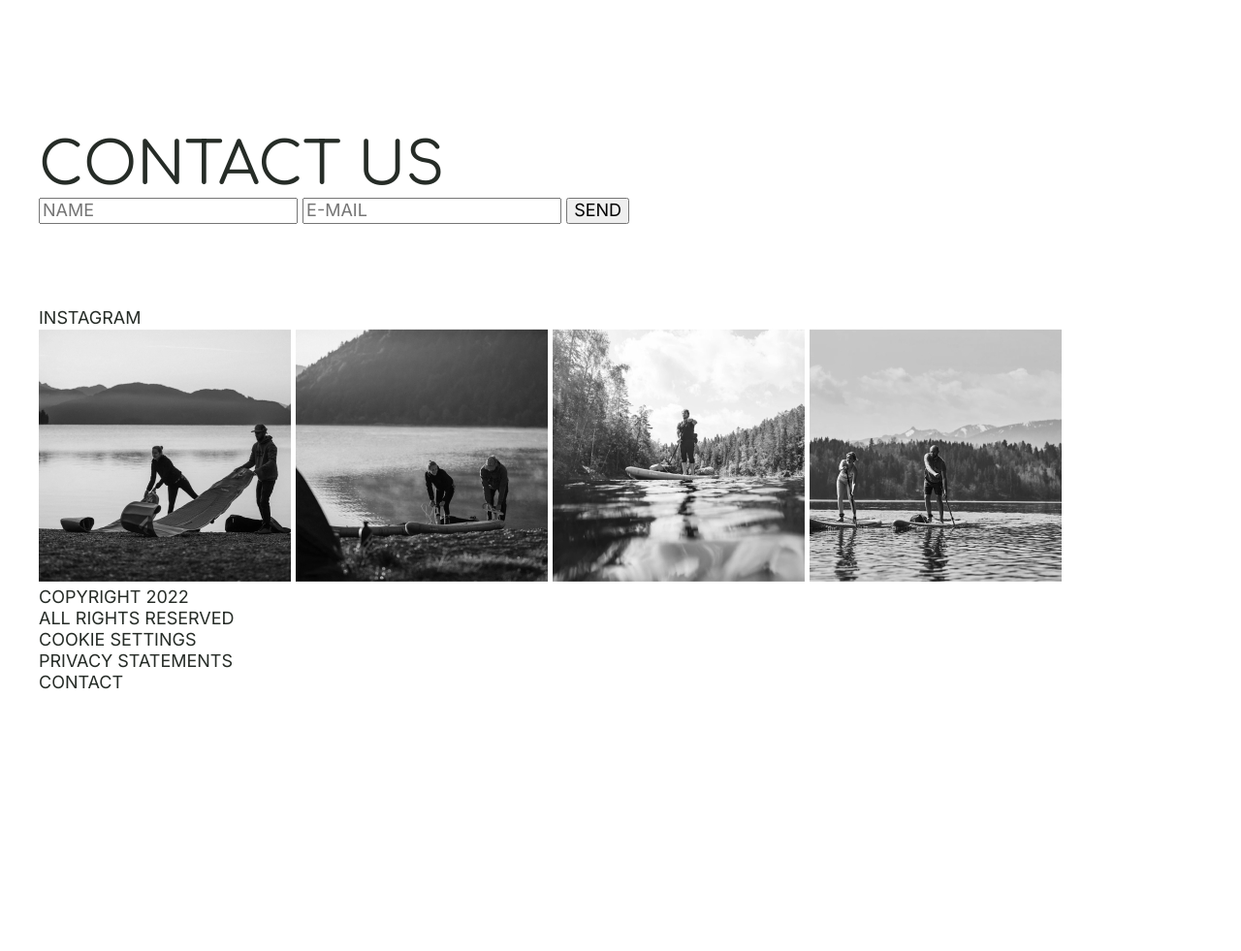
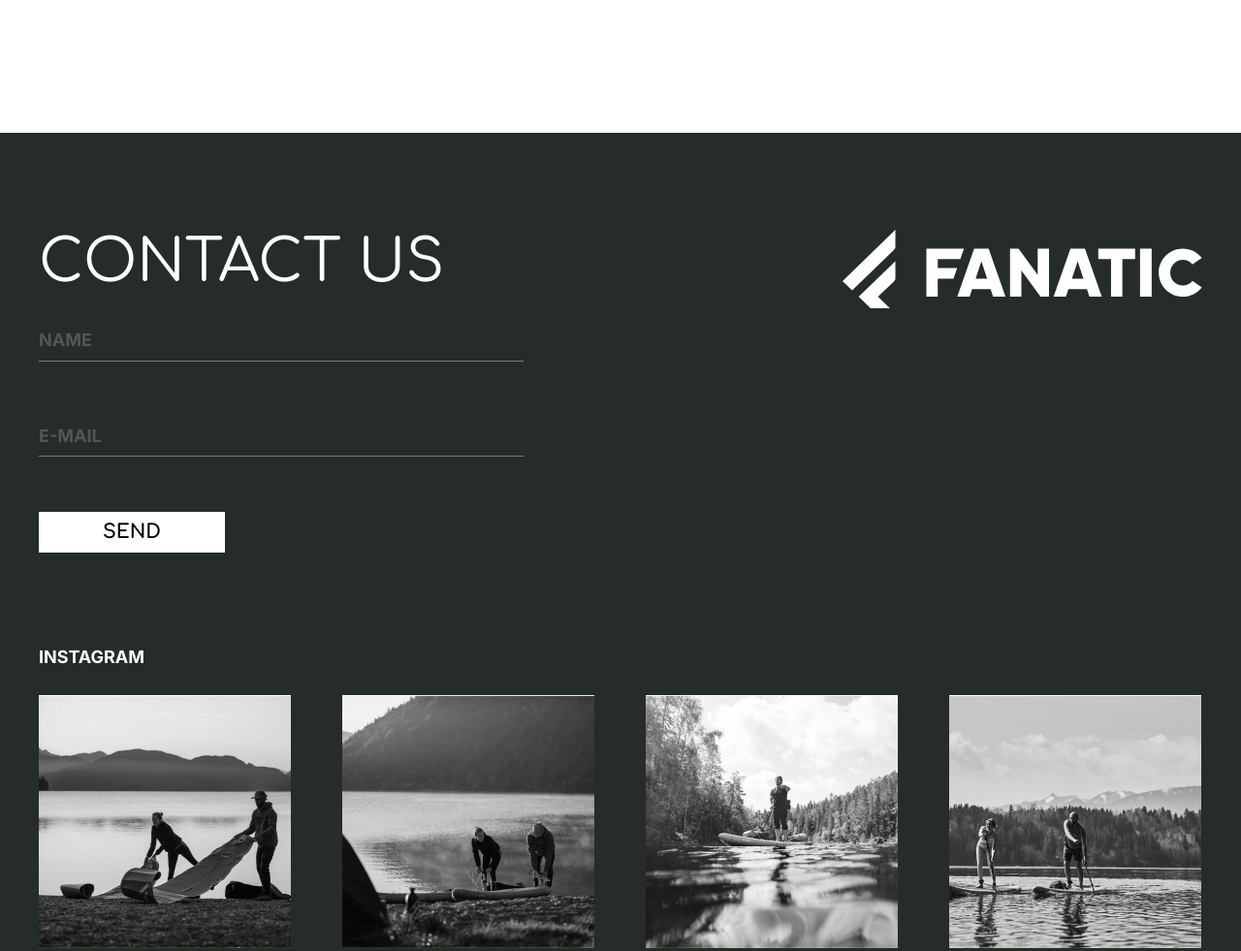
Before and after one commit to maria-kovalenko/sup-board, a plain HTML site: page index.html in a window 1280 px wide. Shown: the part 6120-7101 px from the top of the page at 97% size. Before the commit the page ends 6835 px from the top, so only its background shows below. Drawn offline with Linux system fonts and the light colour scheme.

Commit message:
готовая верстка на 1920

```diff
--- a/css/style.css
+++ b/css/style.css
@@ -105,12 +105,12 @@ ul {
 }
 
 .logo path {
-  transition: fill 0.3s ease;
+  transition: fill 0.3s;
 }
 
 .logo:hover path {
   fill: #0093a1;
-  transition: fill 0.3s ease;
+  transition: fill 0.3s;
 }
 
 .header__btn {
@@ -121,7 +121,7 @@ ul {
   font-weight: 700;
   border: none;
   cursor: pointer;
-  transition: 0.4s ease;
+  transition: 0.3s;
 }
 .header__btn:hover {
   background-color: #b9c400;
@@ -246,10 +246,28 @@ ul {
   border: none;
   cursor: pointer;
 }
+
 .popup-btn span {
   display: block;
   padding-top: 12px;
   color: #fff;
+  transition: color 0.3s;
+}
+
+.popup-btn path,
+.popup-btn circle {
+  transition: all 0.3s;
+}
+
+.popup-btn:hover path {
+  fill: #b9c400;
+}
+.popup-btn:hover circle {
+  stroke: #b9c400;
+}
+
+.popup-btn:hover span {
+  color: #0093a1;
 }
 
 .info__btn {
@@ -358,6 +376,11 @@ ul {
   font-weight: 700;
   line-height: 42px;
   background-image: url(../images/Star.svg);
+  transition: transform 0.3s;
+}
+
+.buy__price:hover {
+  transform: scale(1.3);
 }
 
 .buy__btn {
@@ -373,7 +396,7 @@ ul {
   background-color: transparent;
   border: 2px solid #0093a1;
   cursor: pointer;
-  transition: all 0.3s ease;
+  transition: all 0.3s;
 }
 
 .buy__btn:hover {
@@ -513,3 +536,93 @@ ul {
   grid-column: 2/-1;
   border-radius: 0px 0px 0px 400px;
 }
+
+.footer {
+  color: #fff;
+  background-color: #262c27;
+}
+
+.footer__wrapper {
+  padding: 100px 0 82px;
+}
+.footer__top {
+  display: flex;
+  justify-content: space-between;
+}
+.footer__form {
+  max-width: 500px;
+  margin-bottom: 97px;
+}
+.footer__title {
+  margin-bottom: 27px;
+}
+
+.footer__form-input {
+  width: 100%;
+  padding: 10px 0;
+  margin-bottom: 57px;
+  background-color: transparent;
+  border: none;
+  border-bottom: 1px solid rgba(255, 255, 255, 0.4);
+  color: #fff;
+}
+
+.footer__form-input::placeholder {
+  font-family: "Inter", sans-serif;
+  font-style: normal;
+  font-weight: 700;
+  font-size: 18px;
+  line-height: 22px;
+  opacity: 0.6;
+}
+
+.footer__form-btn {
+  padding: 10px 66px;
+  font-family: "Comfortaa", cursive;
+  font-weight: 700;
+  font-size: 20px;
+  line-height: 22px;
+  background-color: #fff;
+  color: #000;
+  border: none;
+  text-transform: uppercase;
+  cursor: pointer;
+}
+
+.footer__logo {
+  align-self: flex-start;
+}
+.footer__logo path {
+  transition: fill 0.3s;
+}
+
+.footer__logo:hover path {
+  fill: #0093a1;
+}
+
+.footer__social-title {
+  font-weight: 700;
+  text-transform: uppercase;
+  margin-bottom: 28px;
+}
+.footer__gallery {
+  display: grid;
+  grid-template-columns: repeat(4, 1fr);
+  gap: 52px;
+  margin-bottom: 51px;
+}
+
+.gallery__img {
+  cursor: pointer;
+  transition: all 0.3s;
+}
+.gallery__img:hover {
+  box-shadow: 0 0 20px 0 rgba(255, 255, 255, 0.4);
+  transform: scale(1.1);
+}
+
+.footer__menu-list {
+  display: flex;
+  justify-content: space-between;
+  font-weight: 700;
+}
```
